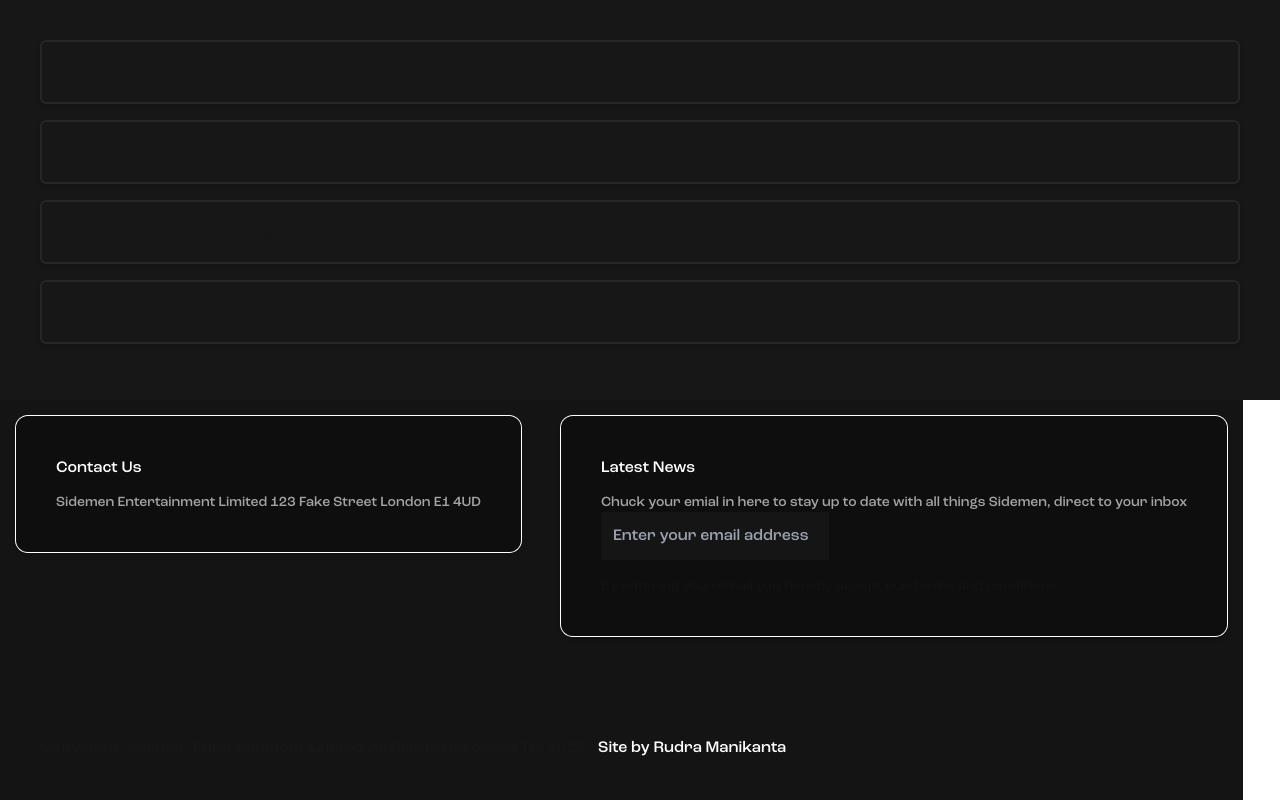
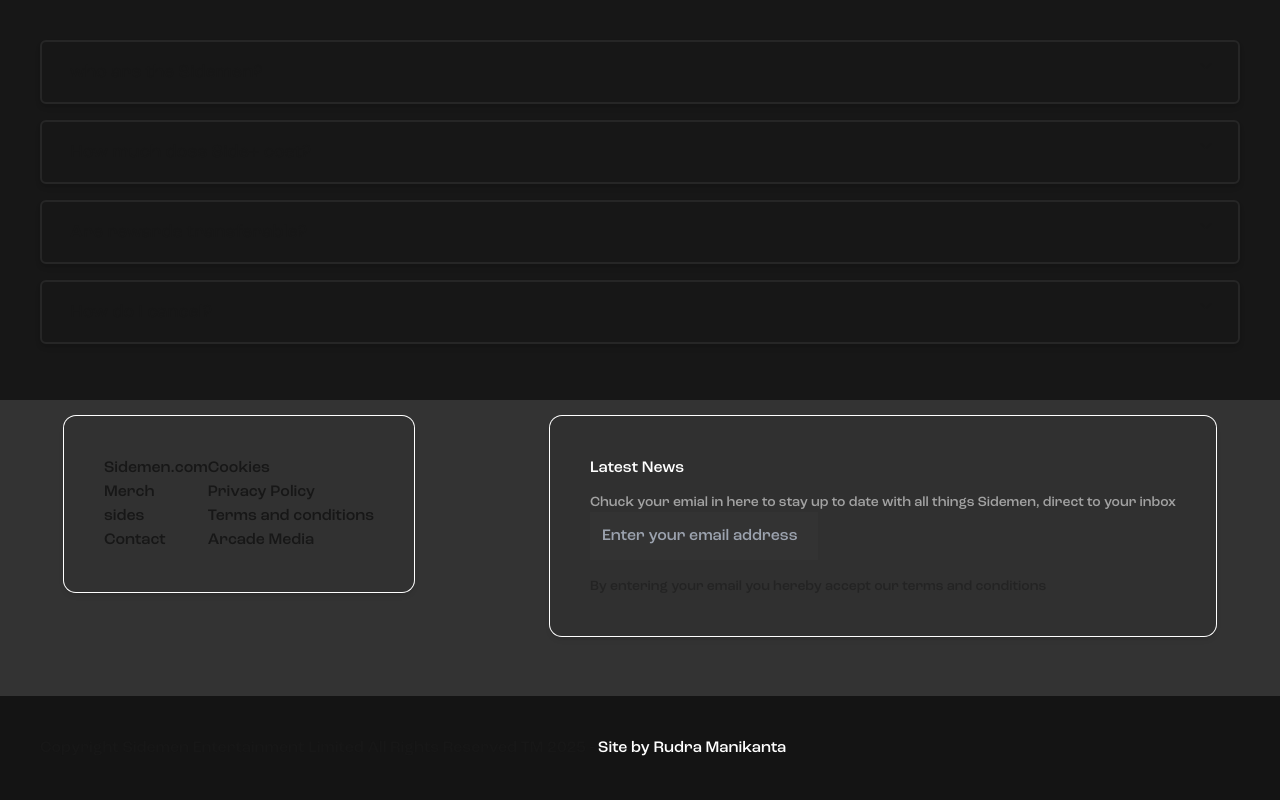
Before and after one commit to Rudramanikanta/sideplus-clone, a Next.js app: page / in a window 1280 px wide. Shown: the part 4166-4966 px from the top of the page. Built offline with nearby package versions, Linux system fonts and the light colour scheme; no server answers.

Commit message:
small changes

```diff
--- a/app/components/Bottom.js
+++ b/app/components/Bottom.js
@@ -2,20 +2,29 @@ import React from "react";
 
 const Bottom = () => {
   return (
-    <div className="bg-[#141414] h-[50vh] block  absolute">
+    <div className="bg-black h-[50vh] block bg-opacity-80  absolute  w-[100%]">
       <div className="flex justify-around p-4 -mb-9 gap-x-10">
         <div className="flex justify-between ">
           <div className="">
-            <div className="p-10 bg-black border-black shadow-md bg-opacity-30 h-fit w-fit rounded-xl ring-1 ring-white border-1">
-              <p className="text-white text-md">Contact Us</p>
-              <p className="mt-3 text-sm text-neutral-400 ">
-                Sidemen Entertainment Limited 123 Fake Street London E1 4UD
-                </p>
+            <div className="flex justify-center p-10 border-black shadow-md bg-neutral-900/5 bg-opacity-30 h-fit w-fit rounded-xl ring-1 ring-white border-1 ">
+              <div>
+              <p o>Sidemen.com</p>
+              <p>Merch</p>
+              <p>sides</p>
+              <p>Contact</p>
+              </div>
+              <div className="">
+              <p>Cookies</p>
+              <p>Privacy Policy</p>
+              <p>Terms and conditions</p>
+              <p>Arcade Media</p>
             </div>
+            </div>
+
           </div>
         </div>
         <div className="">
-          <div className="p-10 bg-black border-black shadow-md bg-opacity-30 h-fit w-fit rounded-xl ring-1 ring-white border-1">
+          <div className="p-10 border-black shadow-md bg-neutral-900/10 h-fit w-fit rounded-xl ring-1 ring-white border-1">
             <p className="text-white text-md">Latest News</p>
             <p className="mt-3 text-sm text-neutral-400 ">
               Chuck your emial in here to stay up to date with all things
```
